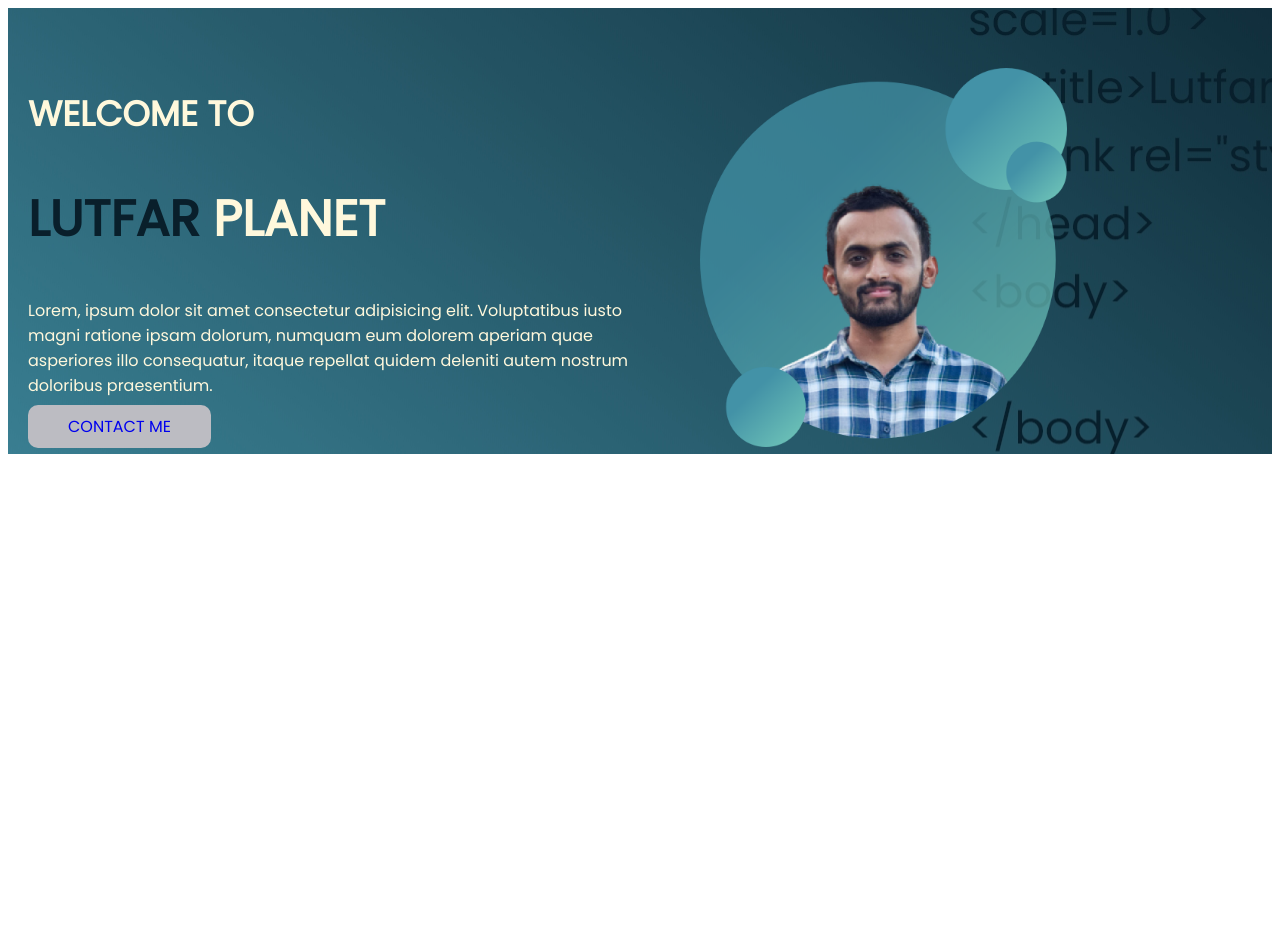
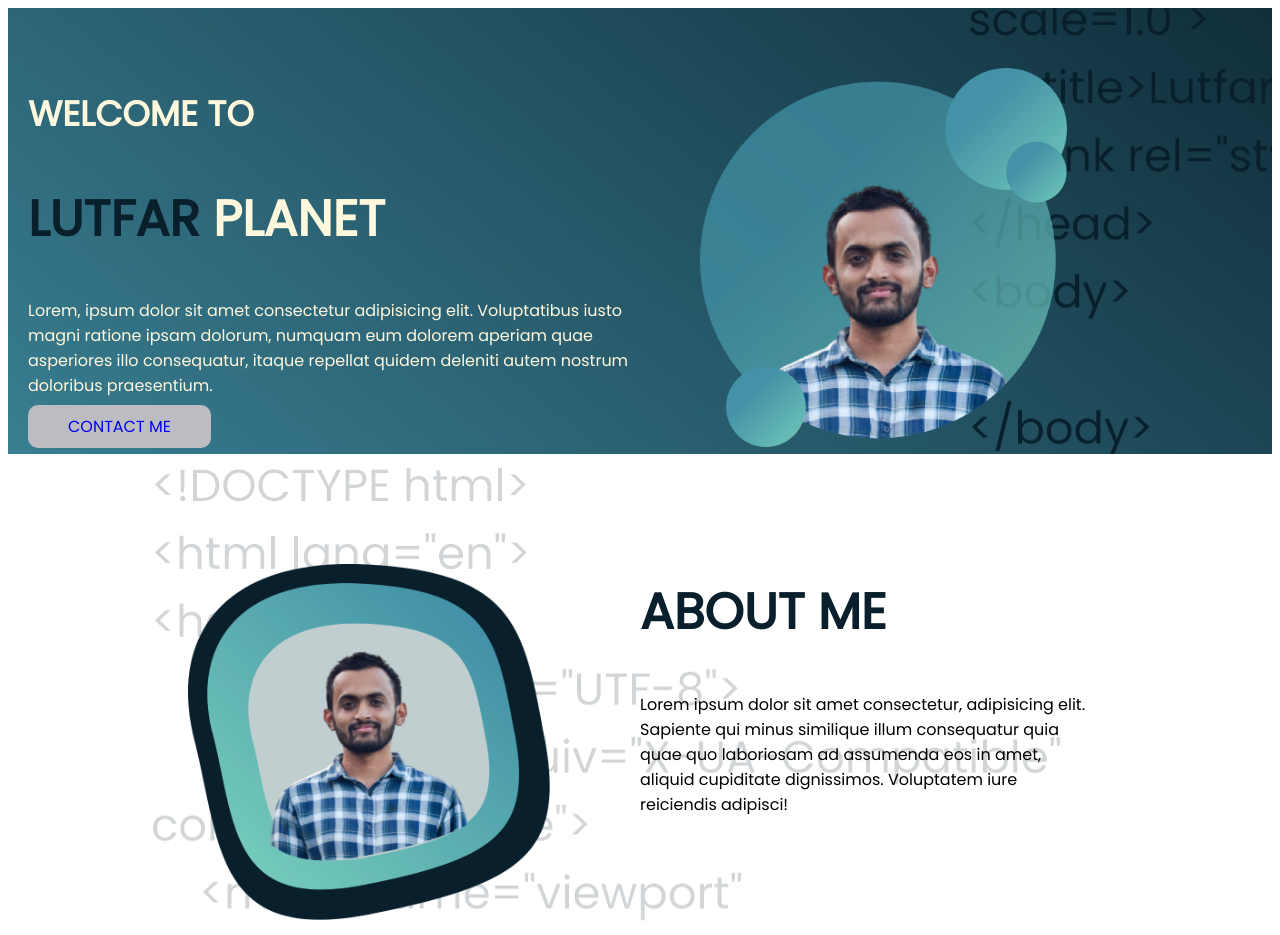
Before and after one commit to lutfar47/developer-portfolio, a plain HTML site: page index.html in a window 1280 px wide. Before the commit the page ends 800 px from the top, so only its background shows below. Drawn offline with Linux system fonts and the light colour scheme.

Commit message:
about me

```diff
--- a/index.html
+++ b/index.html
@@ -26,6 +26,18 @@
             <img src="my photo.png" alt="">
         </div>
     </section>
+    <section class="about">
+        <div class=second-part>
+            <img src="about.png" alt="">
+        </div>
+        <div class=second-part>
+            <h1 class="n-color">ABOUT ME</h1>
+            <p class="p-color">Lorem ipsum dolor sit amet consectetur, adipisicing elit. Sapiente qui minus similique
+                illum consequatur
+                quia quae quo laboriosam ad assumenda eos in amet, aliquid cupiditate dignissimos. Voluptatem iure
+                reiciendis adipisci!</p>
+        </div>
+    </section>
 
 </body>
 
--- a/style.css
+++ b/style.css
@@ -38,3 +38,23 @@ section{
     background-image: url(image/hero\ back.jpg);
     background-repeat: no-repeat;
 }
+.second-part img{
+    width: 80%;
+    padding-top: 30px;
+    padding-left: 180px;
+}
+.second-part{
+    width: 50%;
+    padding-top: 80px;
+    padding-right: 180px;
+}
+.n-color{
+    color: #091F2B;
+}
+.p-color{
+    color: black;
+}
+.about{
+    background-image: url(image/code.png);
+    background-repeat: no-repeat;
+}
```
Also changed, not shown: about.png (added), image/code.png (added).
